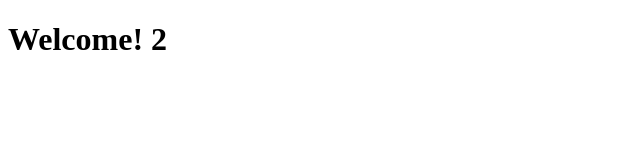
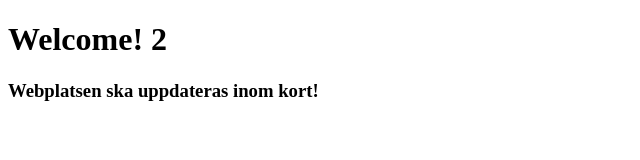
Before and after one commit to MichaelSvensson/TestDemo, a plain HTML site: page index.html in a window 1280 px wide. Shown: the whole page, without its empty margins (0-640 px from the left). Drawn offline with Linux system fonts and the light colour scheme.

Commit message:
Added a new text in index.html

```diff
--- a/index.html
+++ b/index.html
@@ -7,5 +7,6 @@
 </head>
 <body>
     <h1>Welcome! 2</h1>
+    <h3>Webplatsen ska uppdateras inom kort! </h3>
 </body>
 </html>
```
